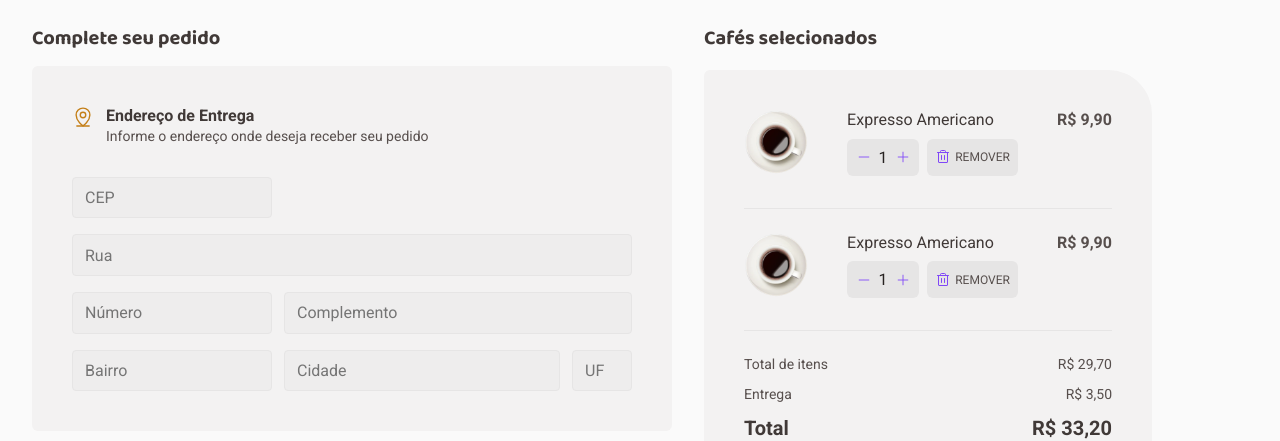
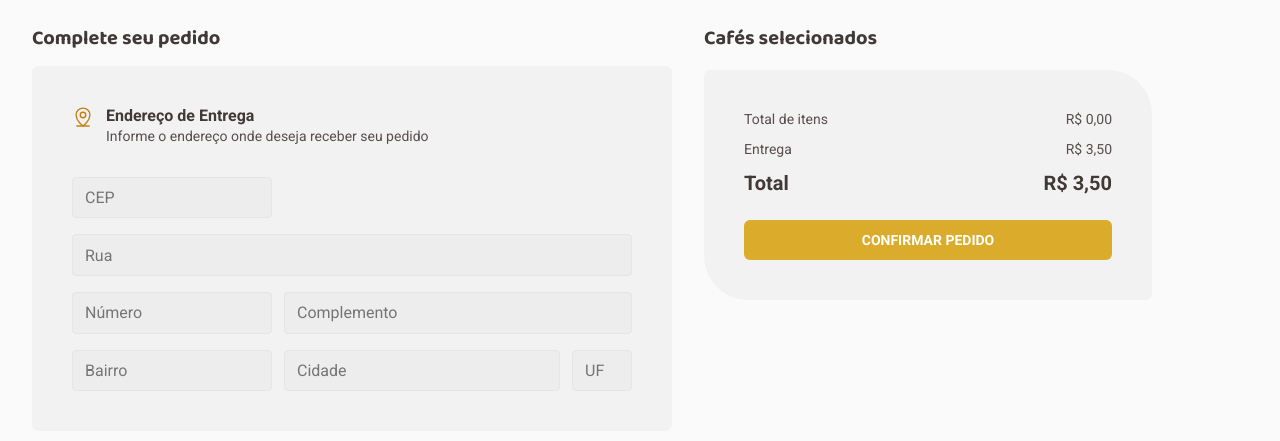
Before and after one commit to joaogabrielramos28/ignite-2022, a React (Vite) app in the folder React/desafio-02/: page /checkout in a window 1280 px wide. Shown: the part 362-803 px from the top of the page. Built offline with nearby package versions, Linux system fonts and the light colour scheme.

Commit message:
✨ feat: Remove action for remove coffee from cart

```diff
--- a/React/desafio-02/src/contexts/CartContext/CartContext.tsx
+++ b/React/desafio-02/src/contexts/CartContext/CartContext.tsx
@@ -1,27 +1,37 @@
 import { createContext, useContext, useReducer } from "react";
-import { addNewCoffee } from "../../reducers/cart/actions";
-import { cartReducer, CoffeeCart } from "../../reducers/cart/reducer";
+import { addNewCoffee, removeCoffee } from "../../reducers/cart/actions";
+import {
+  cartReducer,
+  CartState,
+  CoffeeCart,
+} from "../../reducers/cart/reducer";
 
 interface CartContextProps {
+  cart: CartState;
   addCoffeeToCart: (coffee: CoffeeCart) => void;
+  removeCoffeeFromCart: (coffee: CoffeeCart) => void;
 }
 
 const CartContext = createContext({} as CartContextProps);
 
 export const CartProvider = ({ children }: { children: React.ReactNode }) => {
-  const [cartState, dispatch] = useReducer(cartReducer, {
+  const [cart, dispatch] = useReducer(cartReducer, {
     cart: [],
     total: 0,
   });
-
-  console.log(cartState);
 
   const addCoffeeToCart = (coffee: CoffeeCart) => {
     dispatch(addNewCoffee(coffee));
   };
 
+  const removeCoffeeFromCart = (coffee: CoffeeCart) => {
+    dispatch(removeCoffee(coffee));
+  };
+
   return (
-    <CartContext.Provider value={{ addCoffeeToCart }}>
+    <CartContext.Provider
+      value={{ cart, addCoffeeToCart, removeCoffeeFromCart }}
+    >
       {children}
     </CartContext.Provider>
   );
--- a/React/desafio-02/src/pages/Checkout/components/OrderDetails/components/OrderItem/index.tsx
+++ b/React/desafio-02/src/pages/Checkout/components/OrderDetails/components/OrderItem/index.tsx
@@ -1,5 +1,7 @@
 import { Minus, Plus, Trash } from "phosphor-react";
 import { useTheme } from "styled-components";
+import { useCartContext } from "../../../../../../contexts/CartContext/CartContext";
+import { CoffeeCart } from "../../../../../../reducers/cart/reducer";
 import {
   Counter,
   CounterButton,
@@ -13,31 +15,50 @@ import {
   RemoveButton,
 } from "./styles";
 
-export const OrderItem: React.FC = () => {
+interface OrderItemProps {
+  coffee: CoffeeCart;
+}
+
+export const OrderItem: React.FC<OrderItemProps> = ({
+  coffee,
+}: OrderItemProps) => {
+  const { removeCoffeeFromCart } = useCartContext();
+
   const { color } = useTheme();
+  const { count, name, image, price, id } = coffee;
+
+  const handleRemoveFromCart = () => {
+    removeCoffeeFromCart(coffee);
+  };
   return (
     <OrderItemContainer>
-      <OrderItemPhoto src={"/coffee/Americano.png"} />
+      <OrderItemPhoto src={`/coffee/${image}`} />
       <OrderItemContent>
-        <OrderItemName>Expresso Americano</OrderItemName>
+        <OrderItemName>{name}</OrderItemName>
         <OrderItemActions>
           <Counter>
             <CounterButton onClick={() => {}}>
               <Minus size={14} />
             </CounterButton>
 
-            <Quantity>1</Quantity>
+            <Quantity>{count}</Quantity>
             <CounterButton onClick={() => {}}>
               <Plus size={14} />
             </CounterButton>
           </Counter>
 
-          <RemoveButton>
+          <RemoveButton onClick={handleRemoveFromCart}>
             <Trash size={16} color={color.purple} /> Remover
           </RemoveButton>
         </OrderItemActions>
       </OrderItemContent>
-      <OrderItemPrice>R$ 9,90</OrderItemPrice>
+      <OrderItemPrice>
+        {price.toLocaleString("pt-BR", {
+          minimumFractionDigits: 2,
+          style: "currency",
+          currency: "BRL",
+        })}
+      </OrderItemPrice>
     </OrderItemContainer>
   );
 };
--- a/React/desafio-02/src/pages/Checkout/components/OrderDetails/components/OrderItem/styles.ts
+++ b/React/desafio-02/src/pages/Checkout/components/OrderDetails/components/OrderItem/styles.ts
@@ -72,6 +72,7 @@ export const RemoveButton = styled.button`
   display: flex;
   align-items: center;
   justify-content: center;
+  cursor: pointer;
 
   width: 5.68rem;
 
--- a/React/desafio-02/src/pages/Checkout/components/OrderDetails/index.tsx
+++ b/React/desafio-02/src/pages/Checkout/components/OrderDetails/index.tsx
@@ -1,3 +1,4 @@
+import { useCartContext } from "../../../../contexts/CartContext/CartContext";
 import { OrderItem } from "./components/OrderItem";
 import {
   ConfirmButton,
@@ -10,17 +11,26 @@ import {
 } from "./styles";
 
 export const OrderDetails: React.FC = () => {
+  const { cart } = useCartContext();
   return (
     <OrderDetailsContainer>
       <Title>Cafés selecionados</Title>
 
       <OrderDetailsWrapper>
-        <OrderItem />
-        <OrderItem />
+        {cart.cart.map((item) => (
+          <OrderItem coffee={item} />
+        ))}
+
         <OrderTotalWrapper>
           <OrderTotalDetails>
             <span>Total de itens</span>
-            <span>R$ 29,70</span>
+            <span>
+              {cart.total.toLocaleString("pt-BR", {
+                minimumFractionDigits: 2,
+                style: "currency",
+                currency: "BRL",
+              })}
+            </span>
           </OrderTotalDetails>
           <OrderTotalDetails>
             <span>Entrega</span>
@@ -28,7 +38,13 @@ export const OrderDetails: React.FC = () => {
           </OrderTotalDetails>
           <OrderTotalDetailsTotal>
             <span>Total</span>
-            <span>R$ 33,20</span>
+            <span>
+              {(cart.total + 3.5).toLocaleString("pt-BR", {
+                minimumFractionDigits: 2,
+                style: "currency",
+                currency: "BRL",
+              })}
+            </span>
           </OrderTotalDetailsTotal>
         </OrderTotalWrapper>
 
--- a/React/desafio-02/src/reducers/cart/actions.ts
+++ b/React/desafio-02/src/reducers/cart/actions.ts
@@ -14,3 +14,12 @@ export function addNewCoffee(newCoffee: CoffeeCart) {
     },
   };
 }
+
+export function removeCoffee(coffee: CoffeeCart) {
+  return {
+    type: ActionTypes.REMOVE_COFFEE,
+    payload: {
+      coffee,
+    },
+  };
+}
--- a/React/desafio-02/src/reducers/cart/reducer.ts
+++ b/React/desafio-02/src/reducers/cart/reducer.ts
@@ -36,6 +36,17 @@ export function cartReducer(state: CartState, action: any) {
             action.payload.newCoffee.price * action.payload.newCoffee.count;
         });
       }
+    case ActionTypes.REMOVE_COFFEE:
+      return produce(state, (draft) => {
+        const coffee = action.payload.coffee;
+
+        const coffeeIndex = state.cart.findIndex(
+          (coffee) => coffee.id === coffee.id
+        );
+
+        draft.cart.splice(coffeeIndex, 1);
+        draft.total -= coffee.count * coffee.price;
+      });
 
     default:
       return state;
```
Also changed, not shown: 1 other file (tests, documents, lock files or other folders).
